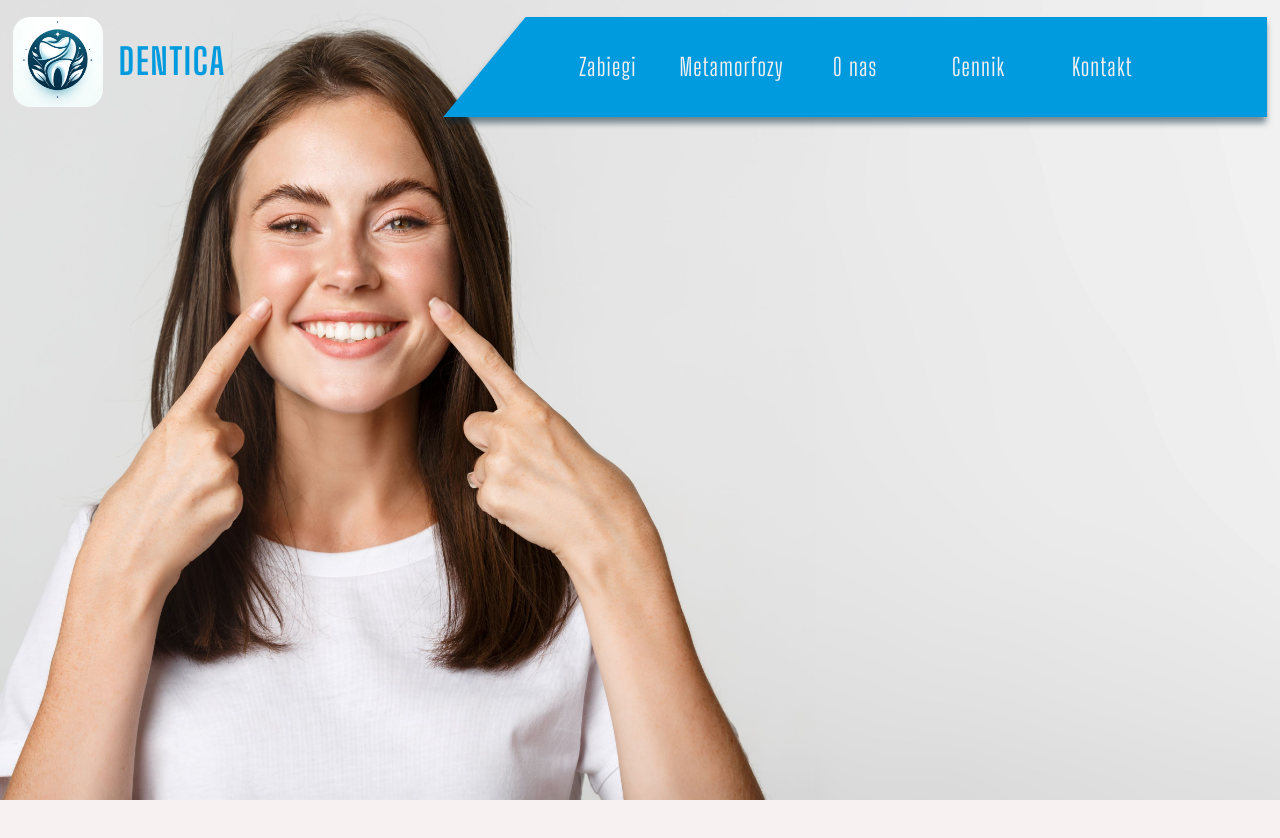
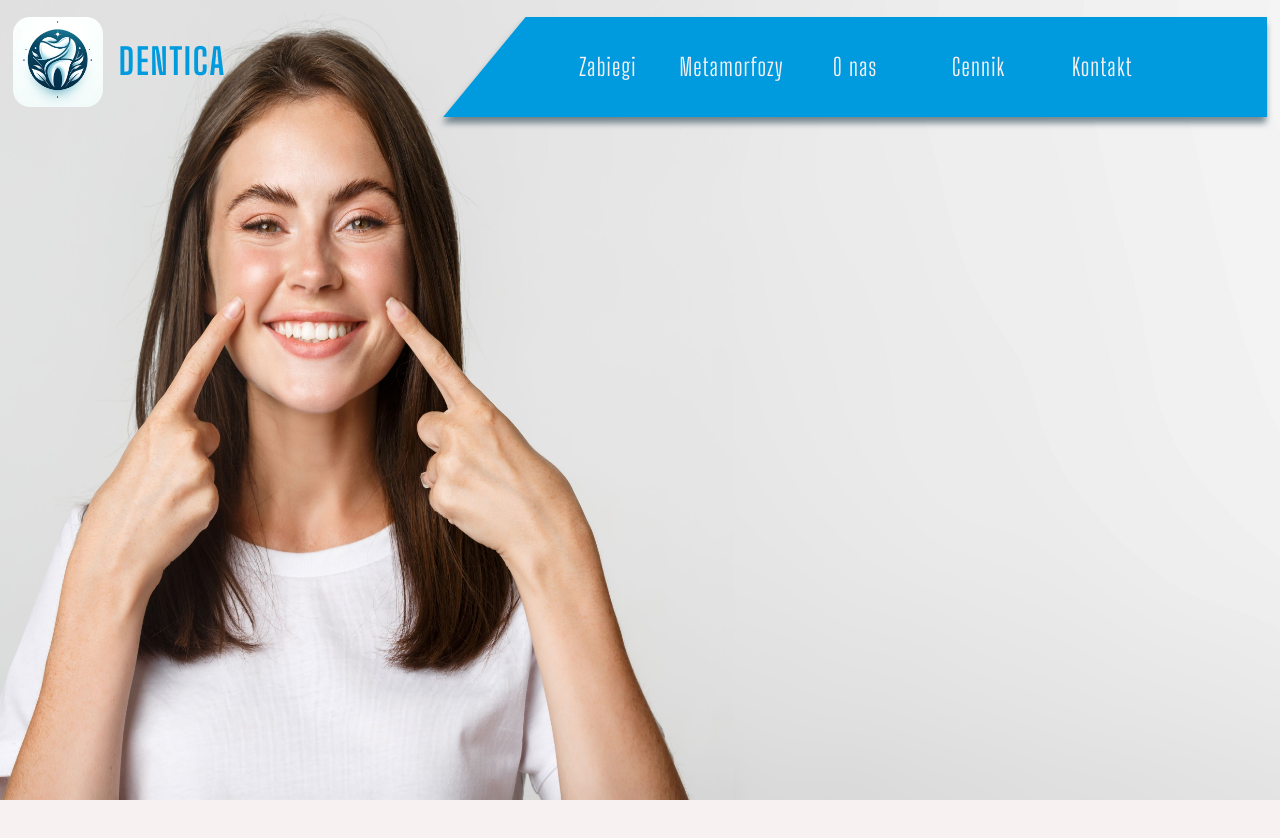
Before and after one commit to Engarr/DENTICA, a Next.js app: page / in a window 1280 px wide. Shown: the top 838 px of the page. Built offline with nearby package versions, Linux system fonts and the light colour scheme.

Commit message:
modify photo

```diff
--- a/app/page.tsx
+++ b/app/page.tsx
@@ -5,7 +5,7 @@ export default function Home() {
   return (
     <main className='flex min-h-screen flex-col items-center justify-between  h-[1000px] '>
       <div className='absolute top-0 left-0 w-full h-full overflow-x-hidden'>
-        <div className='relative top-0 left-[-25%] sm:left-0 w-full h-[100vh] min-w-[180vh] lg:min-w-[200vh]  bg-cyan-200'>
+        <div className='relative top-0 left-[-25%] sm:left-0 w-full h-[100vh] min-w-[180vh] lg:min-w-[200vh'>
           <Image
             alt=''
             src={bg}
```
